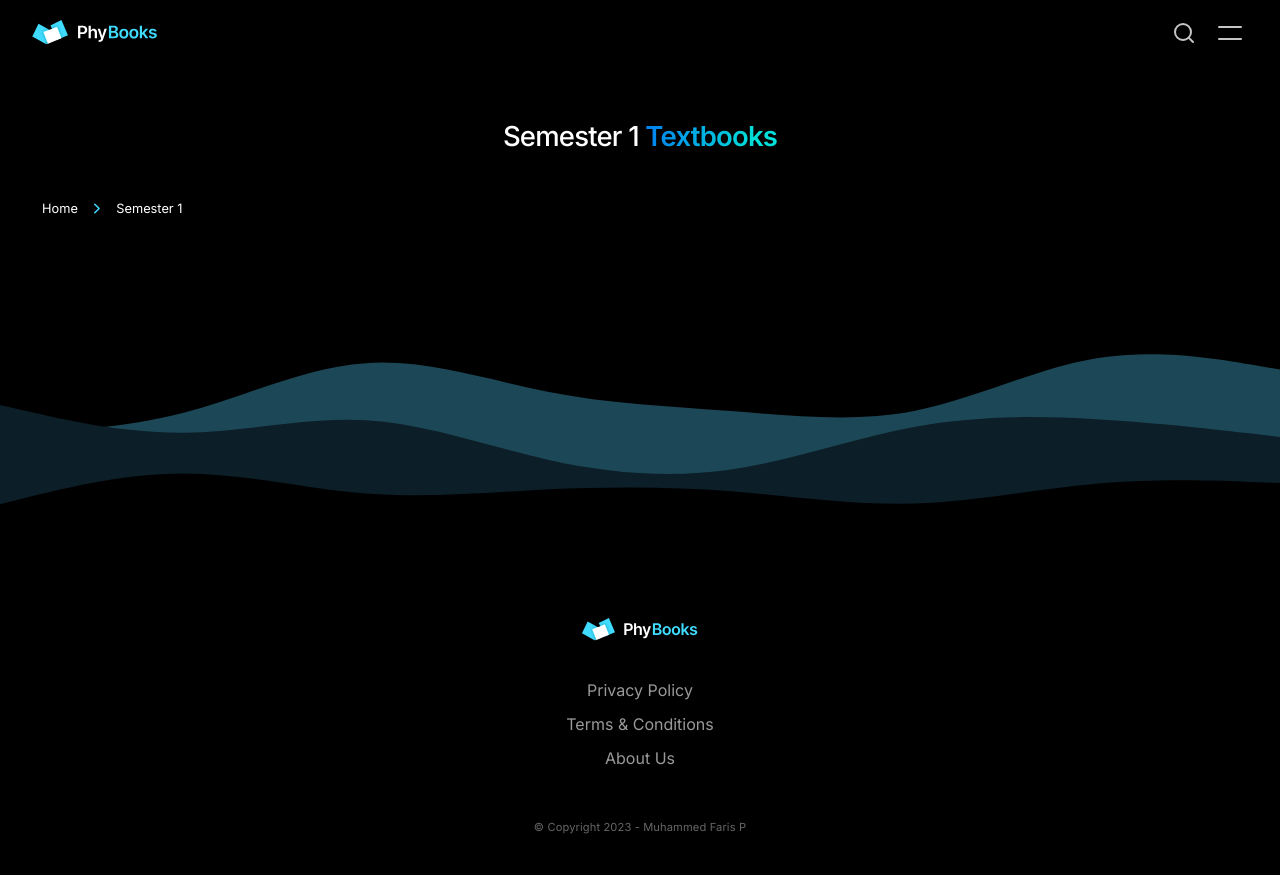
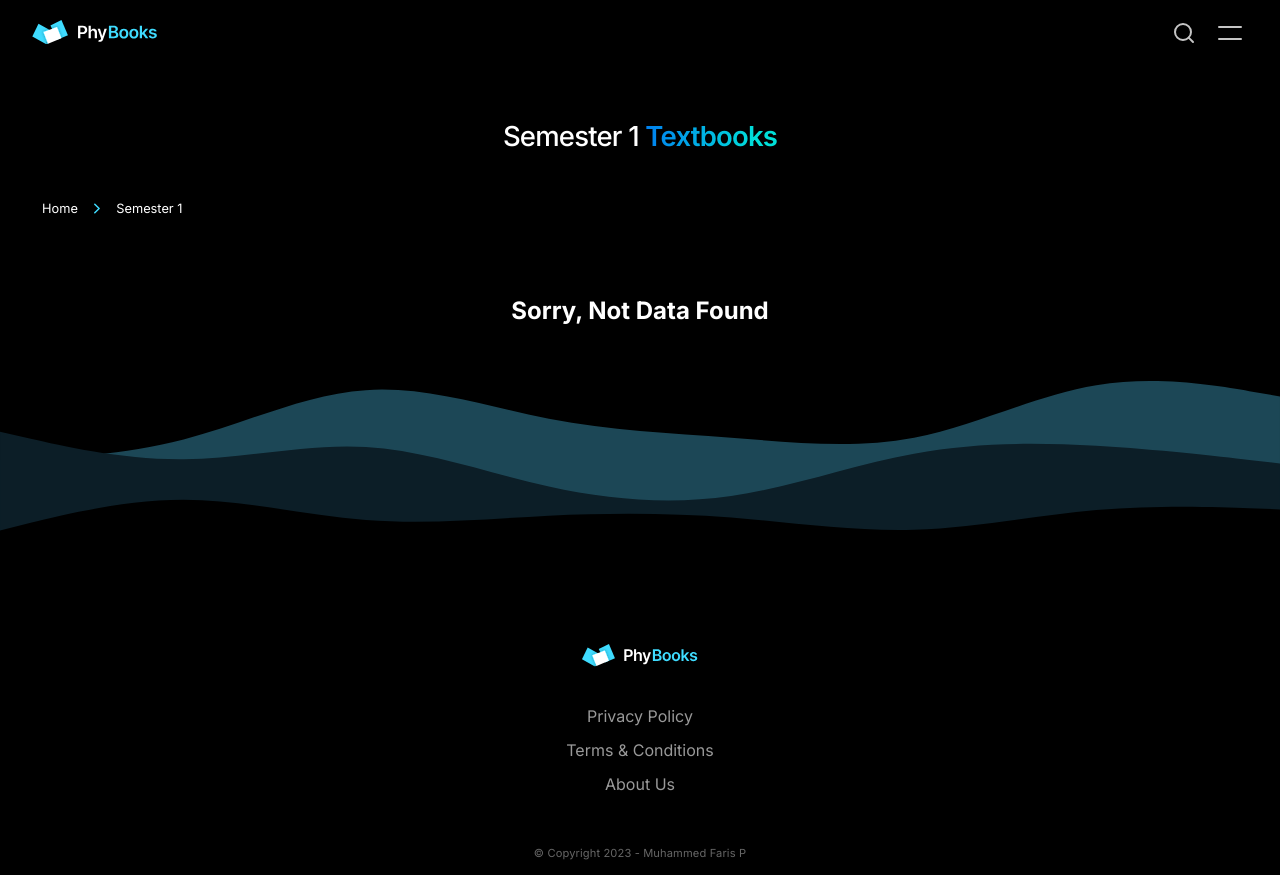
Before and after one commit to FarisPalayi/phybooks, a Next.js app: page /semester/1 in a window 1280 px wide. Before the commit the page ends 849 px from the top, so only its background shows below. Built offline with nearby package versions, Linux system fonts and the light colour scheme.

Commit message:
add not data found message to semester section

```diff
--- a/src/app/semester/[semNumber]/page.js
+++ b/src/app/semester/[semNumber]/page.js
@@ -21,9 +21,13 @@ export default function Page({ params }) {
         </h1>
         <Breadcrumb variant="Secondary" pathnames={[semesterName]} />
         <section className={styles.books__grid}>
-          {booksFilteredBySemester.map((book) => (
-            <DarkCard key={book.id} book={book} />
-          ))}
+          {booksFilteredBySemester.length > 0 ? (
+            booksFilteredBySemester.map((book) => (
+              <DarkCard key={book.id} book={book} />
+            ))
+          ) : (
+            <h1>Sorry, Not data found</h1>
+          )}
         </section>
       </div>
     </main>
```
